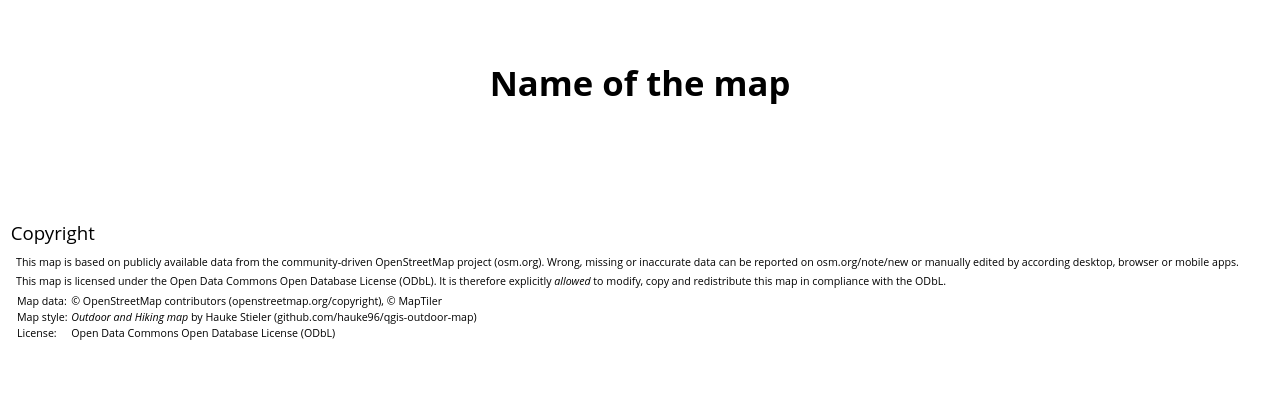
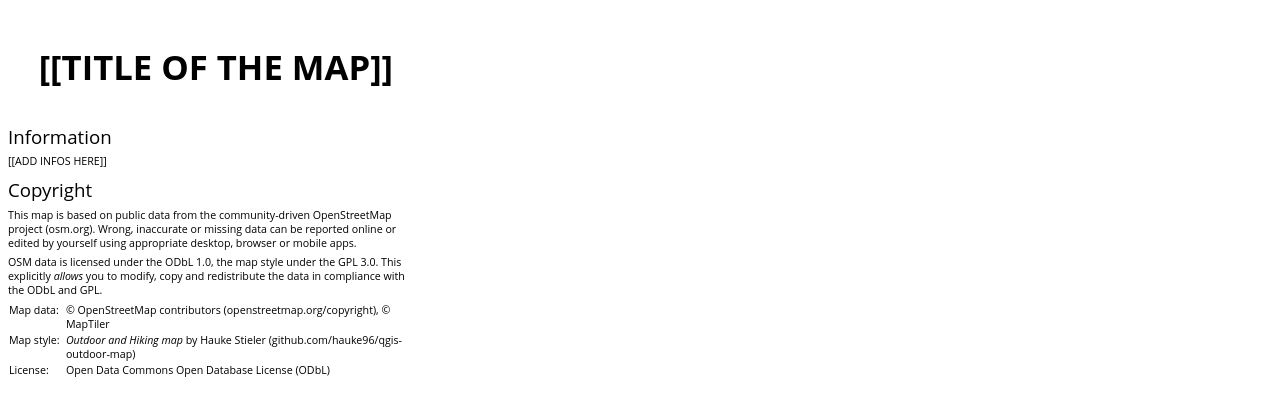
Before and after one commit to hauke96/qgis-outdoor-map, a plain HTML site: page title.html in a window 1280 px wide. Drawn offline with Linux system fonts and the light colour scheme.

Commit message:
Adjust title.html, layout and layer separation

```diff
--- a/title.html
+++ b/title.html
@@ -6,20 +6,21 @@
             html, body {
                 font-size: 8pt;
                 font-family: "Open Sans", sans-serif;
-                margin: 0.5em;
+                width: 110mm;
             }
 
-            .title {
+            .h1 {
                 text-align: center;
                 font-size: 26pt;
                 font-weight: bold;
-                margin-top: 1em;
-                margin-bottom: 1em;
+                margin: 1em 0;
             }
 
-            .h1 {
+            .h2 {
                 font-size: 14pt;
-                margin: 0.5em 0;
+                font-weight: normal;
+                margin-top: 0.5em;
+                margin-bottom: 0.25em;
             }
 
             p {
@@ -32,38 +33,37 @@
                 text-decoration: none; /* no underline */
             }
 
-            .additional-info-container {
-                margin-left: 0.5em;
+            .info-table {
+                margin-top: 0.5em;
+                border-collapse: collapse;
             }
 
             .info-label {
                 white-space: nowrap;
                 vertical-align: top;
-                padding-right: 0.25em;
-            }
-
-            .info-table {
-                margin-top: 0.5em;
-                border-collapse: collapse;
+                padding-right: 0.5em;
             }
         </style>
     </head>
     <body>
-        <br>
-        <div class="title">Name of the map</div>
-        <br><br><br><br><br>
-        <div class="h1">Copyright</div>
-        <div class="additional-info-container">
+        <!-- Needed for QGIS to make margin-top work for the title -->
+        <div style="font-size: 0pt">&nbsp;</div>
+
+        <p class="h1">[[TITLE OF THE MAP]]</p>
+
+        <p class="h2">Information</p>
+        [[ADD INFOS HERE]]
+
+        <p class="h2">Copyright</p>
         <p>
-                This map is based on publicly available data from the community-driven OpenStreetMap project (<a
+            This map is based on public data from the community-driven OpenStreetMap project (<a
                 href="https://www.openstreetmap.org">osm.org</a>).
-                Wrong, missing or inaccurate data can be reported on <a href="https://www.openstreetmap.org/note/new">osm.org/note/new</a>
-                or manually edited by according desktop, browser or mobile apps.
+            Wrong, inaccurate or missing data can be reported online or edited by yourself using appropriate desktop,
+            browser or mobile apps.
         </p>
         <p>
-                This map is licensed under the Open Data Commons Open Database License (ODbL).
-                It is therefore explicitly <i>allowed</i> to modify, copy and redistribute this map in compliance with
-                the ODbL.
+            OSM data is licensed under the ODbL 1.0, the map style under the GPL 3.0.
+            This explicitly <i>allows</i> you to modify, copy and redistribute the data in compliance with the ODbL and GPL.
         </p>
         <table class="info-table">
             <tr>
@@ -83,6 +83,5 @@
                 <td>Open Data Commons Open Database License (ODbL)</td>
             </tr>
         </table>
-        </div>
     </body>
 </html>
```
Also changed, not shown: 1 other file. Lines whose indentation alone changed are shown as unchanged.
